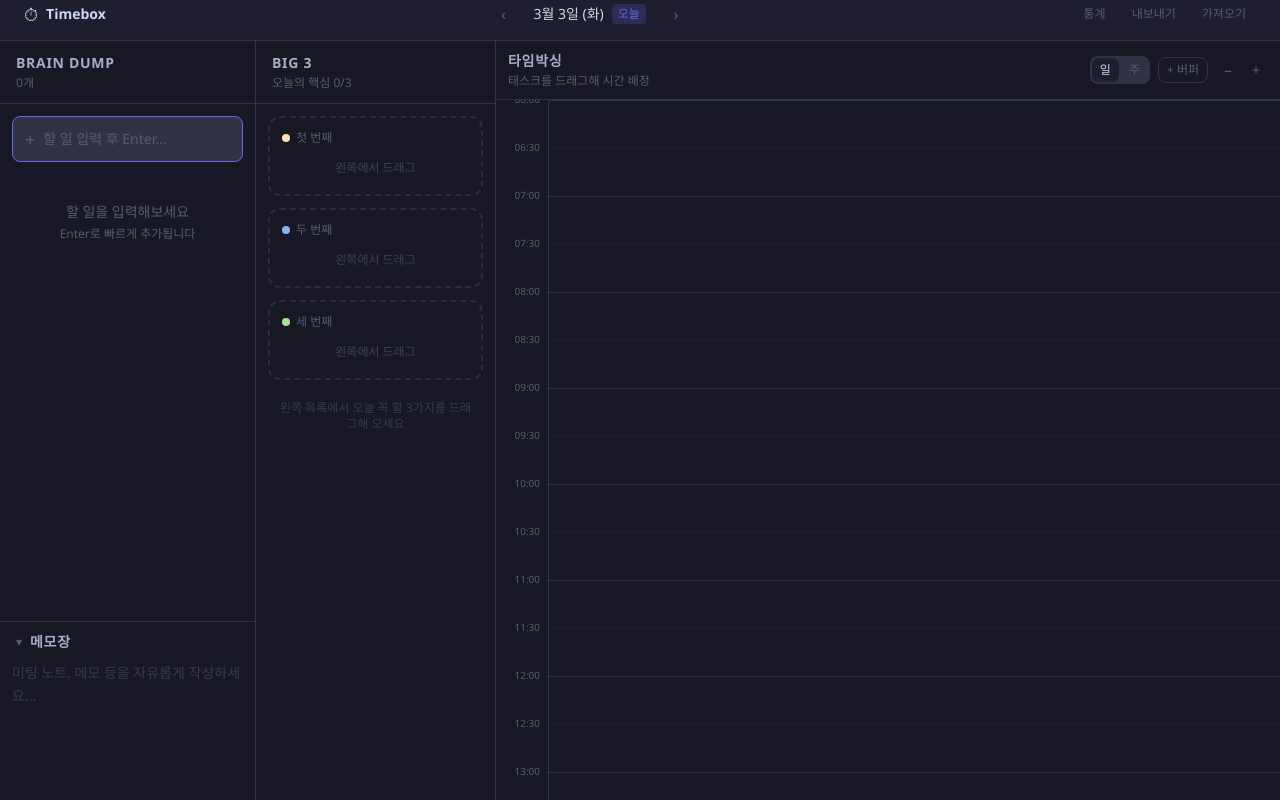
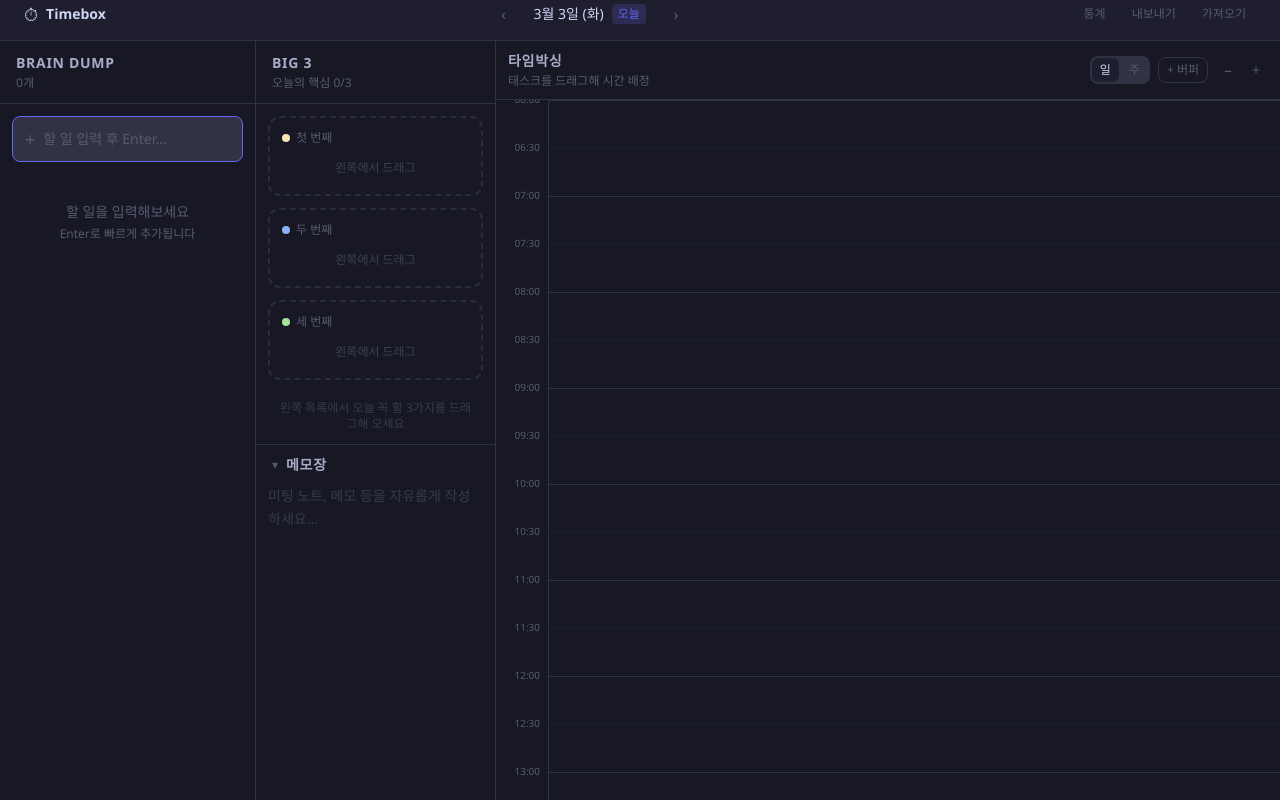
Before and after one commit to junodpark310-rgb/TODO, a React (Vite) app: page / in a window 1280 px wide. Built offline with nearby package versions, Linux system fonts and the light colour scheme.

Commit message:
fix: 메모장 타이핑 버그 수정 + Big 3 아래로 위치 이동
- getNote 함수 참조 대신 notes 객체 직접 구독하여 리렌더링 정상화
- 메모장을 Brain Dump 하단에서 Big 3 하단으로 이동
- 메모장 영역 확대 (min-h 200px, 남은 공간 전부 사용)

```diff
--- a/src/components/big-three/BigThreePanel.tsx
+++ b/src/components/big-three/BigThreePanel.tsx
@@ -16,7 +16,7 @@ export function BigThreePanel({ compact = false }: { compact?: boolean }) {
   const filled = slots.filter(Boolean).length
 
   return (
-    <div className={`flex flex-col ${compact ? '' : 'h-full'}`}>
+    <div className={`flex flex-col ${compact ? '' : 'flex-shrink-0'}`}>
       <div className="px-4 py-3 border-b border-overlay">
         <h2 className="text-sm font-semibold text-subtext uppercase tracking-wider">
           Big 3
--- a/src/components/layout/DesktopLayout.tsx
+++ b/src/components/layout/DesktopLayout.tsx
@@ -6,14 +6,12 @@ import { NotePanel } from '../note/NotePanel'
 export function DesktopLayout() {
   return (
     <main className="flex flex-1 overflow-hidden">
-      <div className="w-64 flex-shrink-0 border-r border-overlay overflow-hidden flex flex-col">
-        <div className="flex-1 min-h-0 overflow-hidden">
-          <BrainDumpPanel />
-        </div>
+      <div className="w-64 flex-shrink-0 border-r border-overlay overflow-hidden">
+        <BrainDumpPanel />
+      </div>
+      <div className="w-60 flex-shrink-0 border-r border-overlay overflow-hidden flex flex-col">
+        <BigThreePanel />
         <NotePanel />
-      </div>
-      <div className="w-60 flex-shrink-0 border-r border-overlay overflow-hidden">
-        <BigThreePanel />
       </div>
       <div className="flex-1 overflow-hidden">
         <TimelineView />
--- a/src/components/layout/MobileLayout.tsx
+++ b/src/components/layout/MobileLayout.tsx
@@ -24,11 +24,12 @@ export function MobileLayout({ activeTab, onTabChange }: Props) {
             {/* Big 3 — 자연 높이 */}
             <BigThreePanel compact />
             <div className="border-t border-overlay flex-shrink-0" />
+            {/* 메모장 */}
+            <NotePanel />
             {/* Brain Dump — 나머지 공간 */}
             <div className="flex-1 min-h-0 overflow-hidden">
               <BrainDumpPanel />
             </div>
-            <NotePanel />
           </div>
         )}
         {activeTab === 'timeline' && <TimelineView />}
--- a/src/components/note/NotePanel.tsx
+++ b/src/components/note/NotePanel.tsx
@@ -4,13 +4,13 @@ import { useTaskStore } from '../../stores/useTaskStore'
 
 export function NotePanel() {
   const selectedDate = useTaskStore((s) => s.selectedDate)
-  const getNote = useNoteStore((s) => s.getNote)
+  const notes = useNoteStore((s) => s.notes)
   const setNote = useNoteStore((s) => s.setNote)
 
   const [isOpen, setIsOpen] = useState(true)
   const textareaRef = useRef<HTMLTextAreaElement>(null)
 
-  const content = getNote(selectedDate)
+  const content = notes[selectedDate] ?? ''
 
   useEffect(() => {
     if (isOpen && textareaRef.current) {
@@ -21,10 +21,10 @@ export function NotePanel() {
   }, [content, isOpen])
 
   return (
-    <div className="flex flex-col min-h-0 border-t border-overlay">
+    <div className="flex flex-col flex-1 min-h-0 border-t border-overlay">
       <button
         onClick={() => setIsOpen((v) => !v)}
-        className="flex items-center gap-2 px-4 py-2.5 text-left hover:bg-overlay/30 transition-colors"
+        className="flex items-center gap-2 px-4 py-2.5 text-left hover:bg-overlay/30 transition-colors flex-shrink-0"
       >
         <span className="text-xs text-muted">{isOpen ? '▾' : '▸'}</span>
         <span className="text-sm font-semibold text-subtext uppercase tracking-wider">
@@ -44,7 +44,7 @@ export function NotePanel() {
             value={content}
             onChange={(e) => setNote(selectedDate, e.target.value)}
             placeholder="미팅 노트, 메모 등을 자유롭게 작성하세요..."
-            className="w-full min-h-[120px] bg-transparent text-text text-sm leading-relaxed resize-none outline-none placeholder:text-muted/50"
+            className="w-full min-h-[200px] h-full bg-transparent text-text text-sm leading-relaxed resize-none outline-none placeholder:text-muted/50"
             spellCheck={false}
           />
         </div>
```
